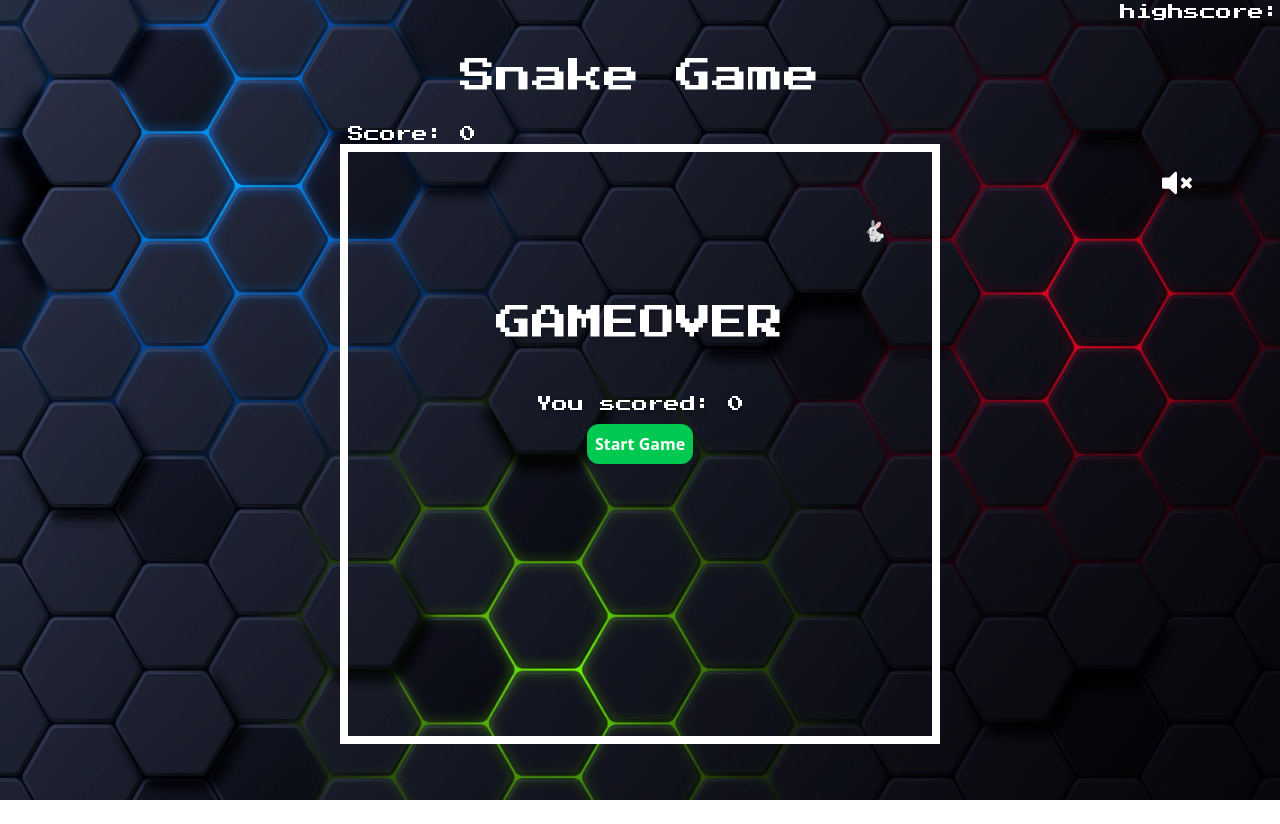
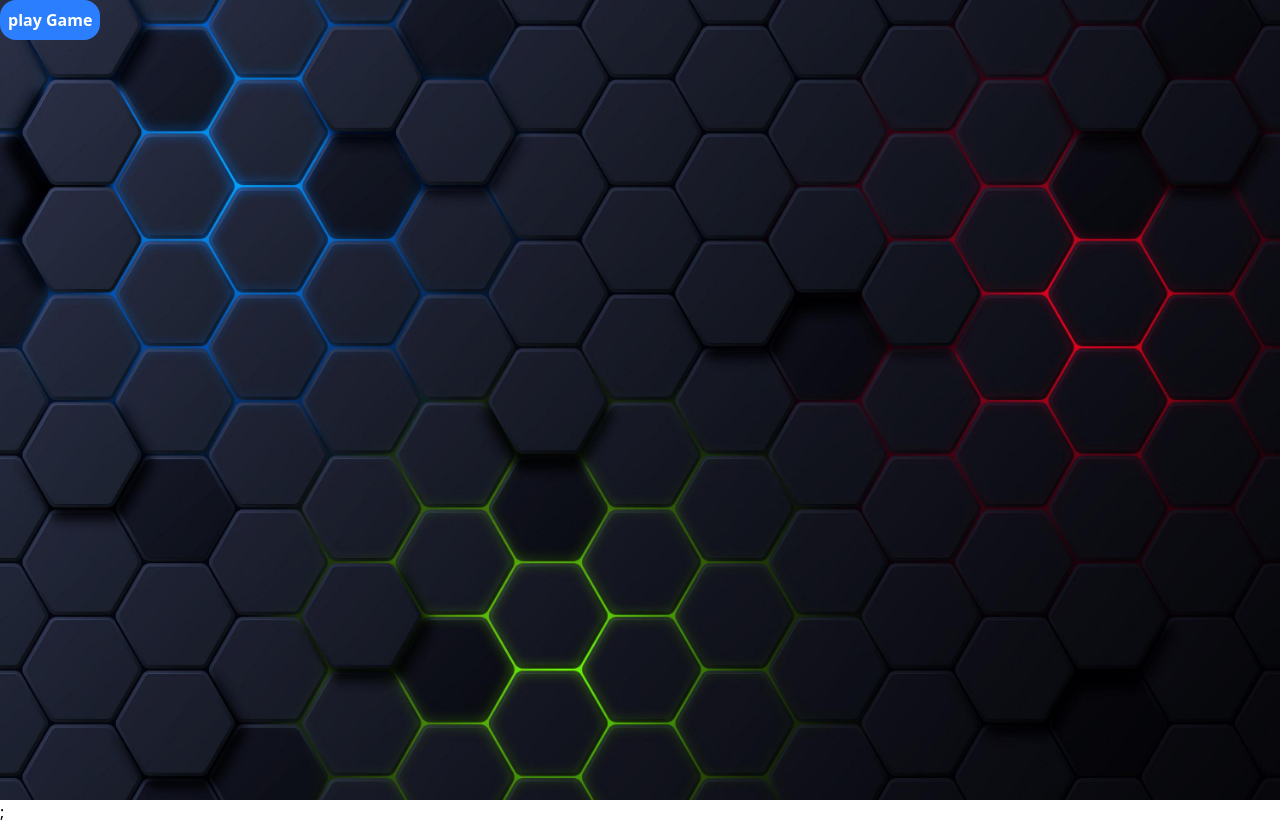
Before and after one commit to Dantilldev/chase-the-rabbit, a Next.js app: page / in a window 1280 px wide. Before the commit the page ends 800 px from the top, so only its background shows below. Built offline with nearby package versions, Linux system fonts and the light colour scheme.

Commit message:
feat: Integrate CharacterContextProvider and enhance MusicPlayer functionality

```diff
--- a/pages/_app.js
+++ b/pages/_app.js
@@ -1,5 +1,10 @@
 import "@/styles/globals.css";
+import { CharacterContextProvider } from "./context/CharatcerContext";
 
 export default function App({ Component, pageProps }) {
-  return <Component {...pageProps} />;
+  return (
+    <CharacterContextProvider>
+      <Component {...pageProps} />;
+    </CharacterContextProvider>
+  );
 }
--- a/pages/components/musicPlayer.js
+++ b/pages/components/musicPlayer.js
@@ -1,18 +1,30 @@
-import {useState, useRef} from "react";
-import {FaVolumeUp, FaVolumeMute} from "react-icons/fa";
+import { useState, useRef } from "react";
+import { FaVolumeUp, FaVolumeMute } from "react-icons/fa";
 
 export default function MusicPlayer() {
   const [isPlaying, setIsPlaying] = useState(false);
-  const audioRef = useRef(null); // Referens till audio
+
+  // Referens till audio
+  const audioRef = useRef(null);
+
+  function volume() {
+    if (audioRef.current) {
+      audioRef.current.volume = 0.05;
+    }
+  }
 
   // Togglar play/pause
   function togglePlay() {
-    if (isPlaying) {
-      audioRef.current.pause();
-    } else {
-      audioRef.current.play();
+    if (audioRef.current) {
+      volume();
+
+      if (isPlaying) {
+        audioRef.current.pause();
+      } else {
+        audioRef.current.play();
+      }
+      setIsPlaying(!isPlaying);
     }
-    setIsPlaying(!isPlaying);
   }
 
   return (
--- a/pages/context/CharatcerContext.jsx
+++ b/pages/context/CharatcerContext.jsx
@@ -6,10 +6,7 @@ export function CharacterContextProvider({ children }) {
   const [character, setCharacter] = useState("");
 
   return (
-    <CharacterContext.Provider value={{}}>
-      {" "}
-      {children}{" "}
-    </CharacterContext.Provider>
+    <CharacterContext.Provider value={{}}>{children}</CharacterContext.Provider>
   );
 }
 
--- a/pages/game.js
+++ b/pages/game.js
@@ -1,15 +1,15 @@
 import { useState, useEffect } from "react";
 import { Press_Start_2P } from "next/font/google";
 import MusicPlayer from "./components/musicPlayer";
-import { ImPacman } from "react-icons/im";
+import Link from "next/link";
 
 //  Todos😀
 // 1.
 // 2.
-// 3. Bakgrundmuisk med mute knapp
+
 // 5. Deisgna första sidan: spelinstriktioner, start game, highscore
-// 6. Localstorage med highscore function
 // 8.  så att kaninen inte kan spawna på ett hinder, samt ändra hastigheten
+
 // 9. Fixa gameover text börjar synas även ifall man ej spelat en omgång
 
 // Pixel fontFixa
@@ -136,6 +136,8 @@ export default function Game() {
 
   // checkar om ormen krockar med Obsatcles
   function checkCollision() {
+    if (!isPlaying) return;
+
     for (let i = 0; i < addObstacle.length; i++) {
       if (
         Math.abs(snakeHead.x - addObstacle[i].x) < 23 &&
@@ -184,12 +186,14 @@ export default function Game() {
       snakeHead.x < -5 ||
       snakeHead.y < -5
     ) {
+      if (isPlaying) {
         setHighScore();
         setfinalScore(score);
         setAddObstacle([]);
         setIsPlaying(false);
         setSpeed(10);
         setGameOver(true);
+      }
     }
   }
 
@@ -245,19 +249,23 @@ export default function Game() {
       <h1 className={`text-4xl mb-12 ${pixelFont.className} text-white`}>
         Snake Game
       </h1>
-      <p className={`${pixelFont.className} text-white right-0 absolute top-0`}>
-        {" "}
-        highscore: {highscore}
-      </p>
-      <div className="absolute top-42 right-22 ">
-        <MusicPlayer />
-      </div>
 
       <div className="flex justify-center items-center w-[600px] h-[600px] relative border-8 border-white">
-        <div className="absolute top-[-30px] left-0">
+        <div className="absolute top-[-30px] left-[-8px]">
           <p className={`text-1xl ${pixelFont.className} text-white`}>
             Score: {score}
           </p>{" "}
+        </div>
+        <div className="absolute top-[50px] right-[-20px]">
+          <span className="absolute top-0">
+            <MusicPlayer />
+          </span>
+        </div>
+        <div className="absolute top-[-30px] right-[-8px]">
+          <p className={`${pixelFont.className} text-white`}>
+            {" "}
+            highscore: {highscore}{" "}
+          </p>
         </div>
 
         <div
@@ -317,12 +325,19 @@ export default function Game() {
             />
           </div>
         ) : (
+          <div className="flex flex-row gap-6 mt-10">
             <button
               onClick={restartGame}
               className="bg-green-500 rounded-xl text-center p-2 text-white font-bold cursor-pointer hover:scale-120 duration-150 ease-in transition-all"
             >
               Start Game
             </button>
+            <Link href="/">
+              <button className="bg-blue-500 rounded-xl text-center p-2 text-white font-bold cursor-pointer hover:scale-120 duration-150 ease-in transition-all">
+                Back Home
+              </button>
+            </Link>
+          </div>
         )}
       </div>
     </div>
--- a/pages/index.js
+++ b/pages/index.js
@@ -1,13 +1,21 @@
-import React from "react";
-import Game from "./game";
-import { CharacterContextProvider } from "./context/CharatcerContext";
+import Link from "next/link";
+
+import { useState, useContext } from "react";
 
 export default function Home() {
   return (
-    <CharacterContextProvider>
-      <div>
-        <Game />
-      </div>
-    </CharacterContextProvider>
+    <div
+      className="lex flex-col justify-center items-center min-h-screen w-full bg-cover bg-center"
+      style={{ backgroundImage: "url('/bg-imageV2.jpg')" }}
+    >
+      {/* <Game /> */}
+
+      <Link href="/game">
+        <button className="bg-blue-500 p-2 text-white font-bold rounded-2xl">
+          {" "}
+          play Game
+        </button>
+      </Link>
+    </div>
   );
 }
```
Lines whose indentation alone changed are shown as unchanged.
